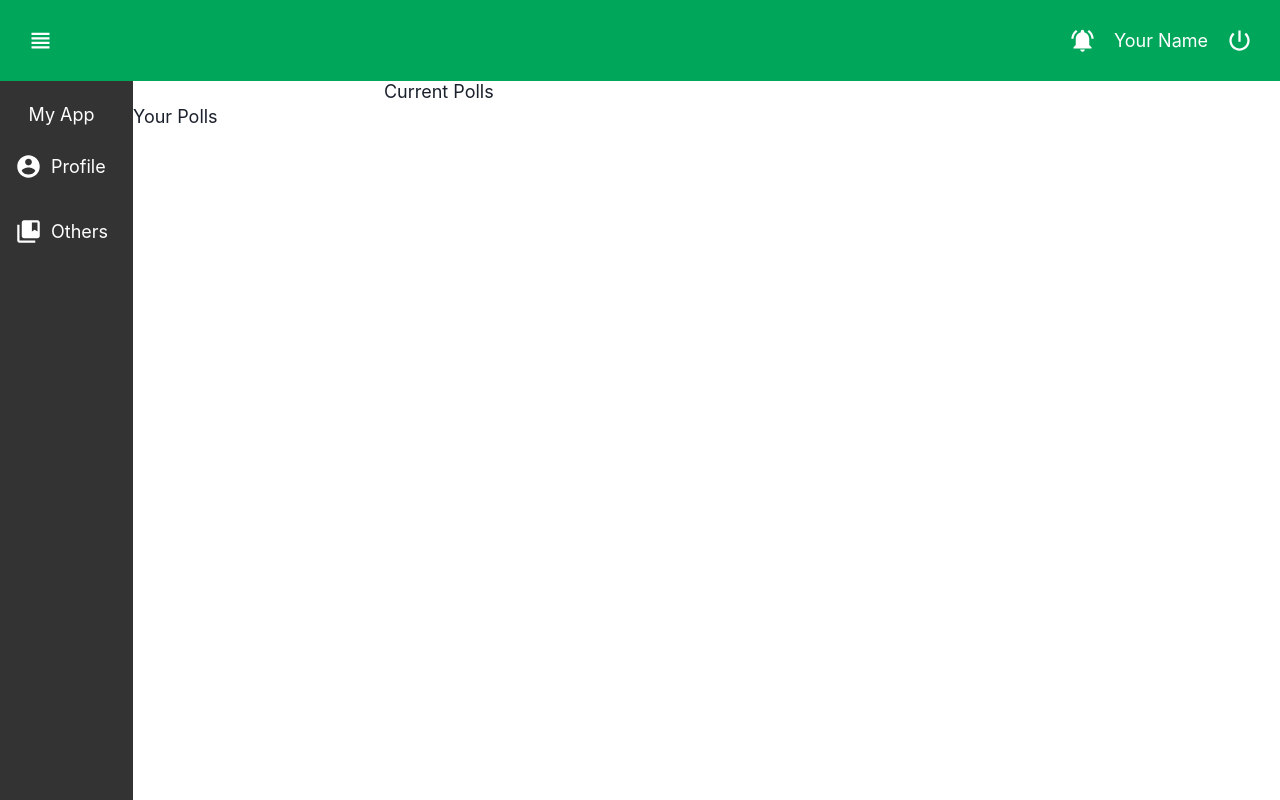
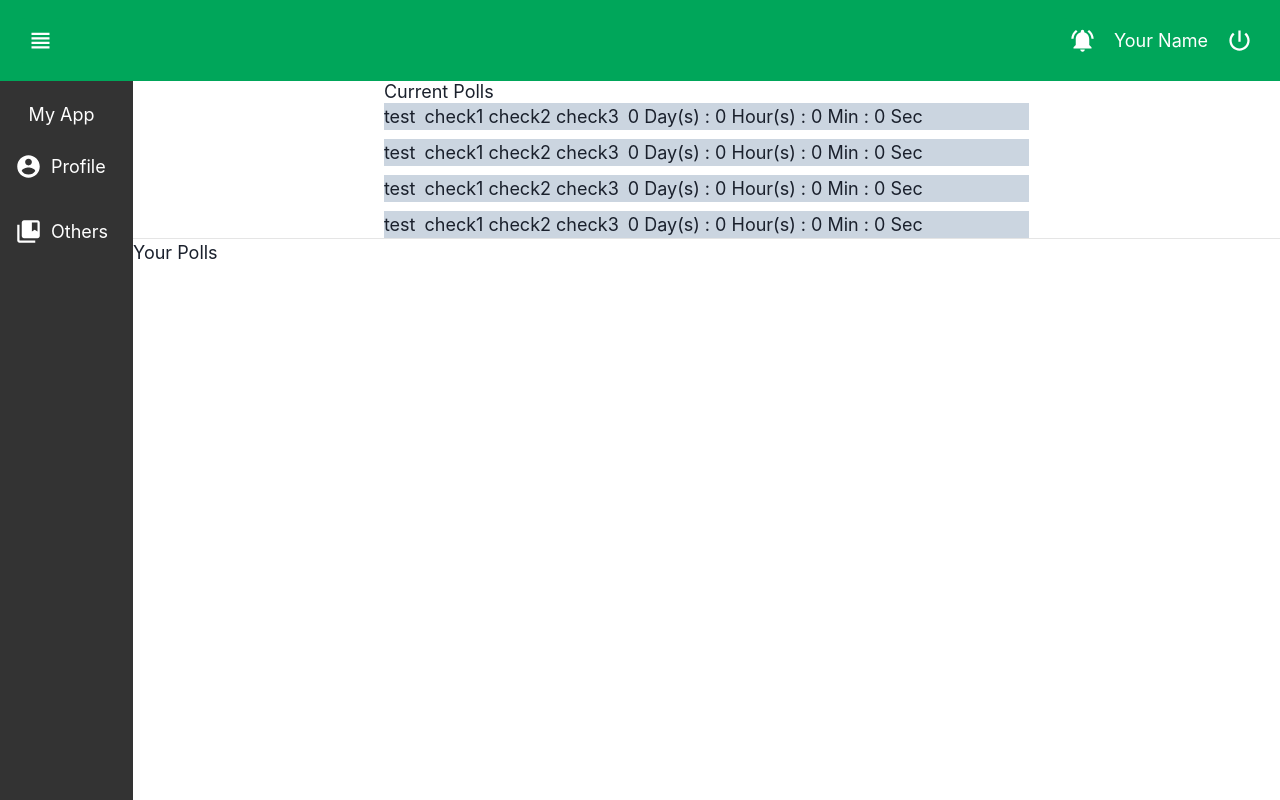
Before and after one commit to GrammerhubTeam/goat-vote, a Next.js app in the folder ui/: page /dashboard in a window 1280 px wide. Built offline with nearby package versions, Linux system fonts and the light colour scheme.

Commit message:
fixed mapping issue

```diff
--- a/ui/components/CurrentPolls.jsx
+++ /dev/null
@@ -1,50 +0,0 @@
-import React, { useEffect, useState } from 'react'
-import { Container, VStack, Box } from '@chakra-ui/react'
-import PollView from './PollView'
-
-function CurrentPolls({ allPolls }) {
-  // const [currentPolls, setCurrentPolls] = useState([])
-
-  // const loadPolls = async () => {
-  //   const res = await fetch('data.json')
-  //   const fetchData = await res.json()
-  //   setCurrentPolls(fetchData)
-  // }
-
-  // const fetchData = fetch('data.json')
-  //   .then((response) => response.json())
-  //   .then((data) => {
-  //     setCurrentPolls(data)
-  //     // console.log(data)
-  //   })
-
-  // useEffect(() => {
-  //   loadPolls()
-  // }, [])
-  const currentPolls = allPolls
-
-  useEffect(() => {
-    console.log(currentPolls)
-  }, [currentPolls])
-
-  return (
-    <Container>
-      <h2>Current Polls</h2>
-      <VStack>
-        {currentPolls &&
-          currentPolls.map((poll, id) => {
-            poll.topic // <PolView key={id} topic={poll.}
-          })}
-      </VStack>
-    </Container>
-  )
-}
-
-export async function getStaticProps() {
-  const allPolls = (await fetch('/data.json').then((res) => res.json())) || []
-  return {
-    props: { allPolls },
-  }
-}
-
-export default CurrentPolls
--- /dev/null
+++ b/ui/components/CurrentPolls.tsx
@@ -0,0 +1,27 @@
+import { useState, useEffect } from 'react'
+import { Container, VStack } from '@chakra-ui/react'
+import PollView from './PollView'
+
+function CurrentPolls() {
+  const [data, setData] = useState([])
+
+  useEffect(async () => {
+    const result = await fetch('data.json').then((res) => res.json())
+    setData(result)
+  }, [])
+
+  useEffect(() => {})
+
+  return (
+    <Container>
+      <h2>Current Polls</h2>
+      <VStack>
+        {data.map((item) => (
+          <PollView {...item} />
+        ))}
+      </VStack>
+    </Container>
+  )
+}
+
+export default CurrentPolls
--- a/ui/components/PollView.tsx
+++ b/ui/components/PollView.tsx
@@ -1,13 +1,16 @@
-import React from 'react'
+import { useState, useEffect } from 'react'
 import { Box, HStack } from '@chakra-ui/react'
+import TimeDisplay from './TimeDisplay'
 
-function PollView({ topic, timerLength, choices, createdAt }) {
+function PollView(item) {
+  const [countdown, setCountdown] = useState(0)
+
   return (
-    <Box>
+    <Box key={item.id} bg='gray.300' w='100%'>
       <HStack>
-        {topic}
-        {choices}
-        Timer
+        <div>{item.topic}</div>
+        <div>{item.choices.map((choice) => choice + ' ')}</div>
+        <TimeDisplay milliseconds={countdown} />
       </HStack>
     </Box>
   )
--- a/ui/pages/dashboard.tsx
+++ b/ui/pages/dashboard.tsx
@@ -8,6 +8,7 @@ export default function Dashboard() {
   return (
     <>
       <CurrentPolls />
+      <hr />
       <YourPolls />
     </>
   )
--- a/ui/public/data.json
+++ b/ui/public/data.json
@@ -1,5 +1,6 @@
 [
   {
+    "id": 1,
     "user_id": 99,
     "topic": "test",
     "timerLength": 5000000,
@@ -7,6 +8,7 @@
     "createdAt": "Mon Apr 26 2021 19:45:25 GMT-0400 (Eastern Daylight Time)"
   },
   {
+    "id": 2,
     "user_id": 45,
     "topic": "test",
     "timerLength": 5000000,
@@ -14,6 +16,7 @@
     "createdAt": "Mon Apr 25 2021 19:45:25 GMT-0400 (Eastern Daylight Time)"
   },
   {
+    "id": 3,
     "user_id": 33,
     "topic": "test",
     "timerLength": 5000000,
@@ -21,7 +24,8 @@
     "createdAt": "Mon Apr 24 2021 19:45:25 GMT-0400 (Eastern Daylight Time)"
   },
   {
-    "user_id": 88,
+    "id": 4,
+    "user_id": 99,
     "topic": "test",
     "timerLength": 5000000,
     "choices": ["check1", "check2", "check3"],
--- a/ui/tsconfig.json
+++ b/ui/tsconfig.json
@@ -14,6 +14,6 @@
     "isolatedModules": true,
     "jsx": "preserve"
   },
-  "include": ["next-env.d.ts", "**/*.jsx", "**/*.ts", "**/*.tsx", "components/CurrentPolls.jsx"],
+  "include": ["next-env.d.ts", "**/*.jsx", "**/*.ts", "**/*.tsx", "components/CurrentPolls.tsx"],
   "exclude": ["node_modules"]
 }
```
